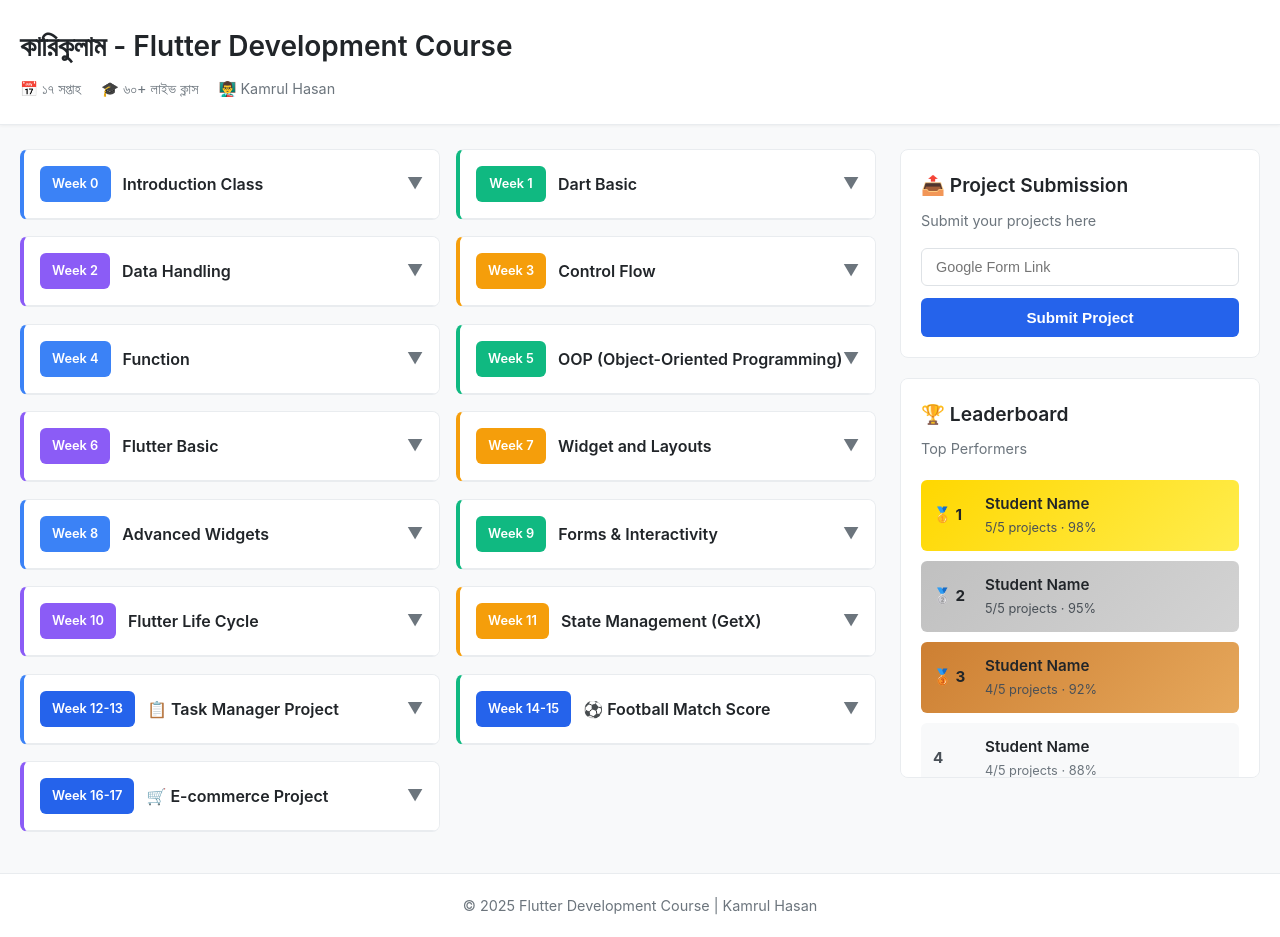
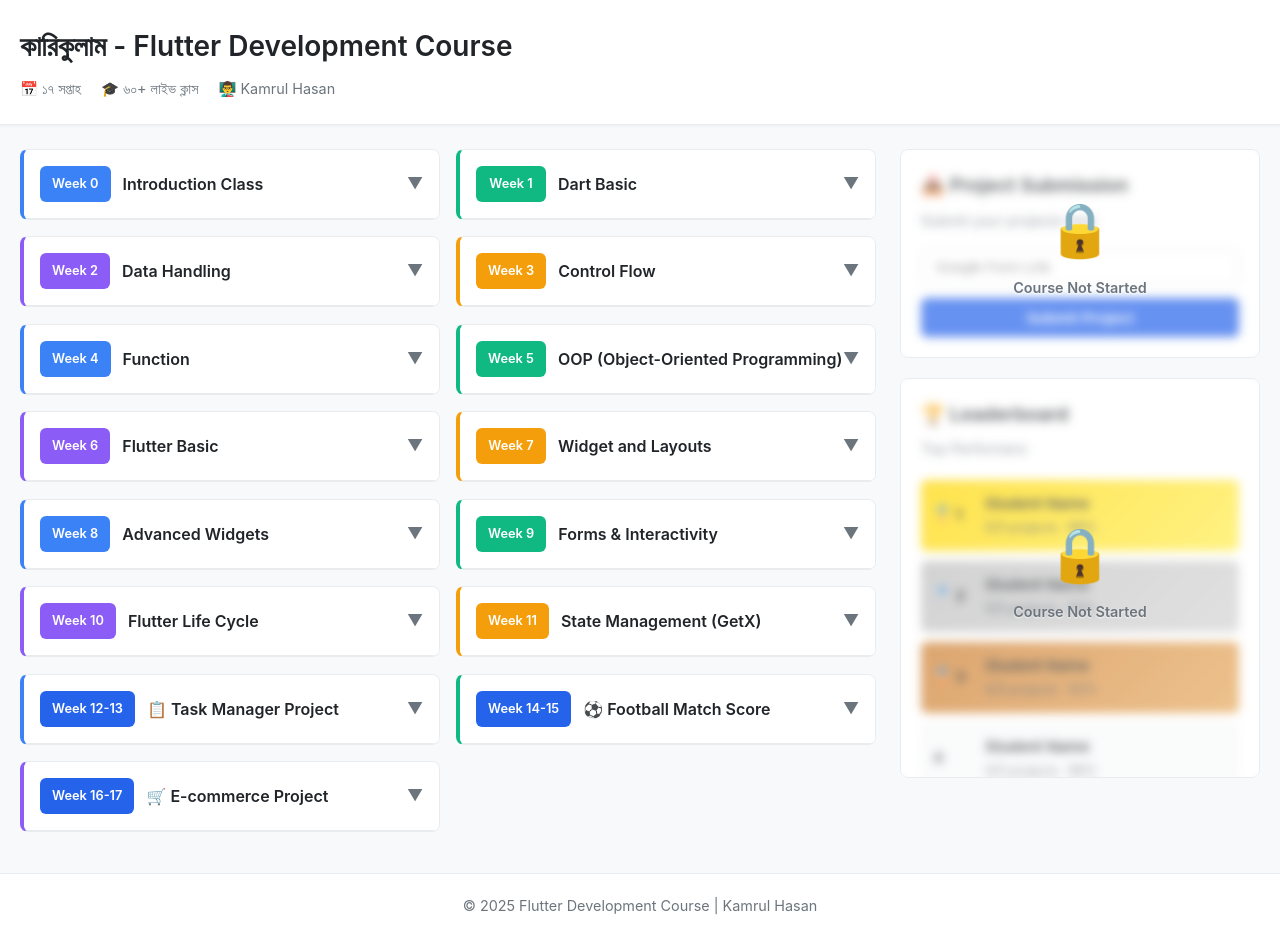
Before and after one commit to Kamrul-Hasan-2/fsd_flutter_development_course, a plain HTML site: page index.html in a window 1280 px wide. Drawn offline with Linux system fonts and the light colour scheme.

Commit message:
change to lock this section

```diff
--- a/index.html
+++ b/index.html
@@ -390,15 +390,26 @@
         <!-- Sidebar (Right Column) -->
         <aside class="sidebar">
             <!-- Submission Section -->
-            <div class="sidebar-card">
-                <h3>📤 Project Submission</h3>
-                <p>Submit your projects here</p>
-                <input type="text" id="formLink" placeholder="Google Form Link" class="form-input">
-                <button class="btn-submit" onclick="openSubmissionForm()">Submit Project</button>
+            <div class="sidebar-card locked-section">
+                <div class="lock-overlay">
+                    <div class="lock-icon">🔒</div>
+                    <p class="lock-message">Course Not Started</p>
+                </div>
+                <div class="locked-content">
+                    <h3>📤 Project Submission</h3>
+                    <p>Submit your projects here</p>
+                    <input type="text" id="formLink" placeholder="Google Form Link" class="form-input">
+                    <button class="btn-submit" onclick="openSubmissionForm()">Submit Project</button>
+                </div>
             </div>
 
             <!-- Leaderboard Section -->
-            <div class="sidebar-card leaderboard">
+            <div class="sidebar-card leaderboard locked-section">
+                <div class="lock-overlay">
+                    <div class="lock-icon">🔒</div>
+                    <p class="lock-message">Course Not Started</p>
+                </div>
+                <div class="locked-content">
                 <h3>🏆 Leaderboard</h3>
                 <p class="subtitle">Top Performers</p>
 
@@ -469,6 +480,7 @@
                 </div>
 
                 <p class="update-info">Updated regularly</p>
+                </div>
             </div>
         </aside>
     </div>
--- a/style.css
+++ b/style.css
@@ -630,6 +630,59 @@ body {
     }
 }
 
+/* Locked Section Styles */
+.locked-section {
+    position: relative;
+    overflow: hidden;
+}
+
+.locked-content {
+    filter: blur(4px);
+    pointer-events: none;
+    user-select: none;
+}
+
+.lock-overlay {
+    position: absolute;
+    top: 0;
+    left: 0;
+    right: 0;
+    bottom: 0;
+    display: flex;
+    flex-direction: column;
+    align-items: center;
+    justify-content: center;
+    z-index: 10;
+    background: rgba(255, 255, 255, 0.3);
+    backdrop-filter: blur(2px);
+}
+
+.lock-icon {
+    font-size: 3rem;
+    margin-bottom: 8px;
+    animation: lockPulse 2s ease-in-out infinite;
+}
+
+.lock-message {
+    font-size: 1rem;
+    font-weight: 600;
+    color: #495057;
+    text-align: center;
+    padding: 0 20px;
+    text-shadow: 0 1px 2px rgba(255, 255, 255, 0.8);
+}
+
+@keyframes lockPulse {
+    0%, 100% {
+        transform: scale(1);
+        opacity: 0.9;
+    }
+    50% {
+        transform: scale(1.1);
+        opacity: 1;
+    }
+}
+
 @media print {
     .sidebar,
     .footer {
```
